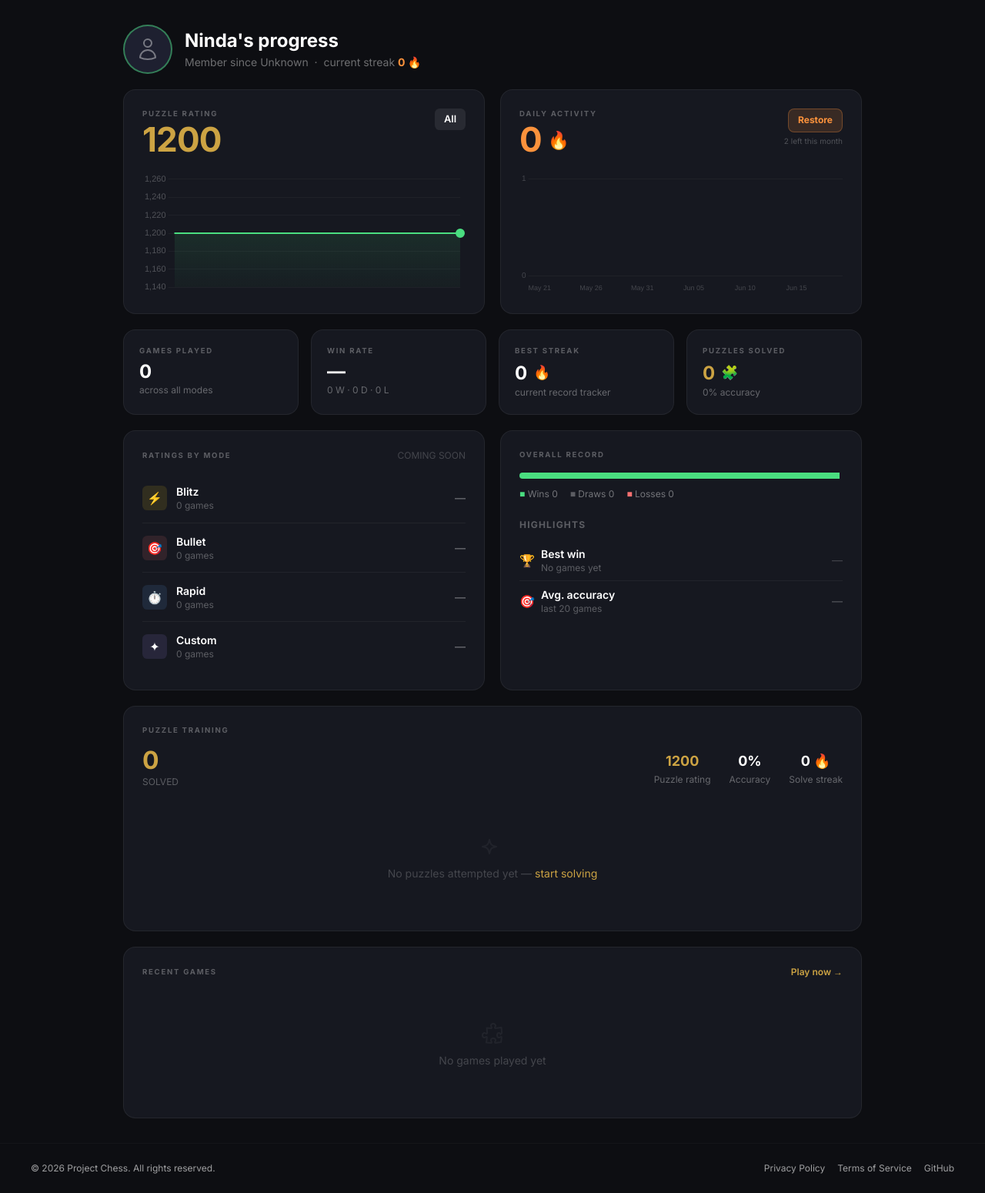
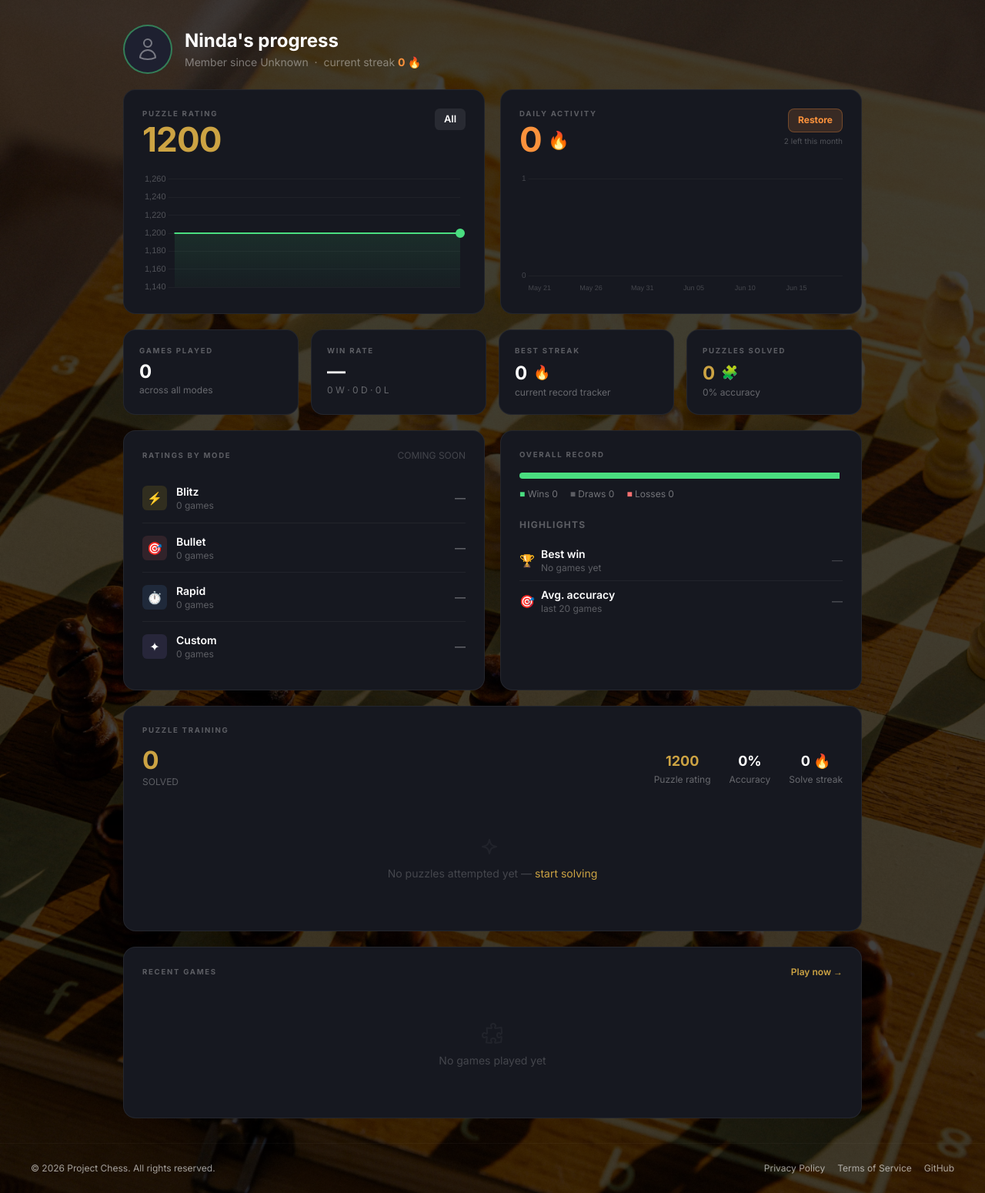
Before and after one commit to sabinramtel/Chess, a Flask app: page /stats in a window 1280 px wide. Shown: the part 75-1625 px from the top of the page at 77% size. Run offline with Flask 3, Linux system fonts and the light colour scheme; a user stored in the database is signed in; data that the repository does not hold is empty; a map, chart or similar area stays blank; some libraries are stand-ins or nearby versions.

Commit message:
Add chess board background to stats page

```diff
--- a/app/templates/stats.html
+++ b/app/templates/stats.html
@@ -6,7 +6,7 @@
 <script src="https://cdn.jsdelivr.net/npm/chart.js@4"></script>
 <style>
     body {
-        background: #0d0e12;
+        background: linear-gradient(rgba(0,0,0,0.75), rgba(0,0,0,0.75)), url('/static/images/chess-board.jpg') center/cover no-repeat fixed;
         justify-content: flex-start !important;
         align-items: stretch !important;
         padding: 0 !important;
```
